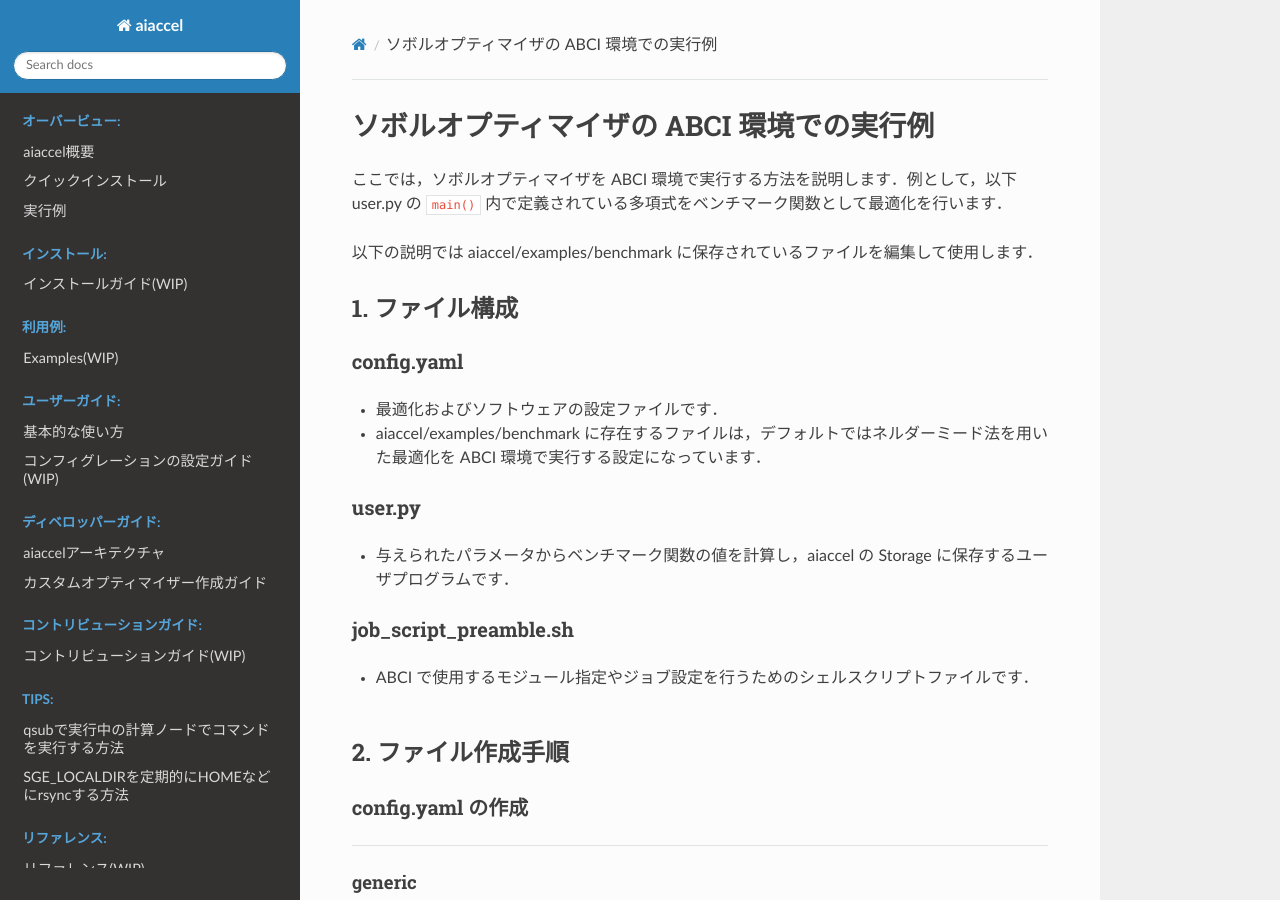
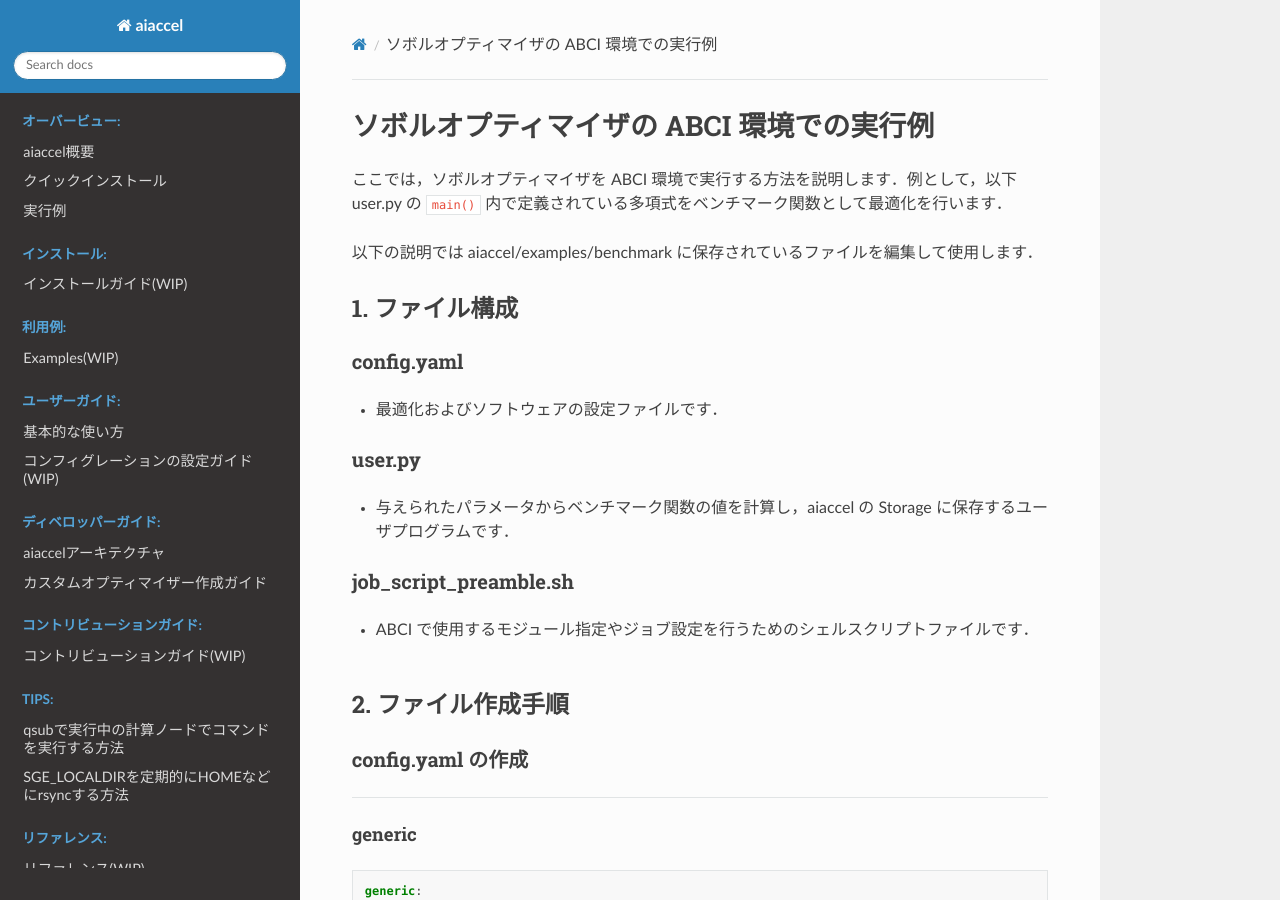
Before and after one commit to aistairc/aiaccel, a Sphinx documentation site: the page built from docs/source/examples/abci_sobol.md, in a window 1280 px wide and 900 px high. Built offline with Sphinx 7.4.7 and the Read the Docs theme 2.0.0, drawn with Linux system fonts in a browser that asks for light colours.

Commit message:
remove comment about default setting

```diff
--- a/docs/source/examples/abci_sobol.md
+++ b/docs/source/examples/abci_sobol.md
@@ -10,7 +10,6 @@
 ### config.yaml
 
 - 最適化およびソフトウェアの設定ファイルです．
-- aiaccel/examples/benchmark に存在するファイルは，デフォルトではネルダーミード法を用いた最適化を ABCI 環境で実行する設定になっています．
 
 ### user.py
 
```
